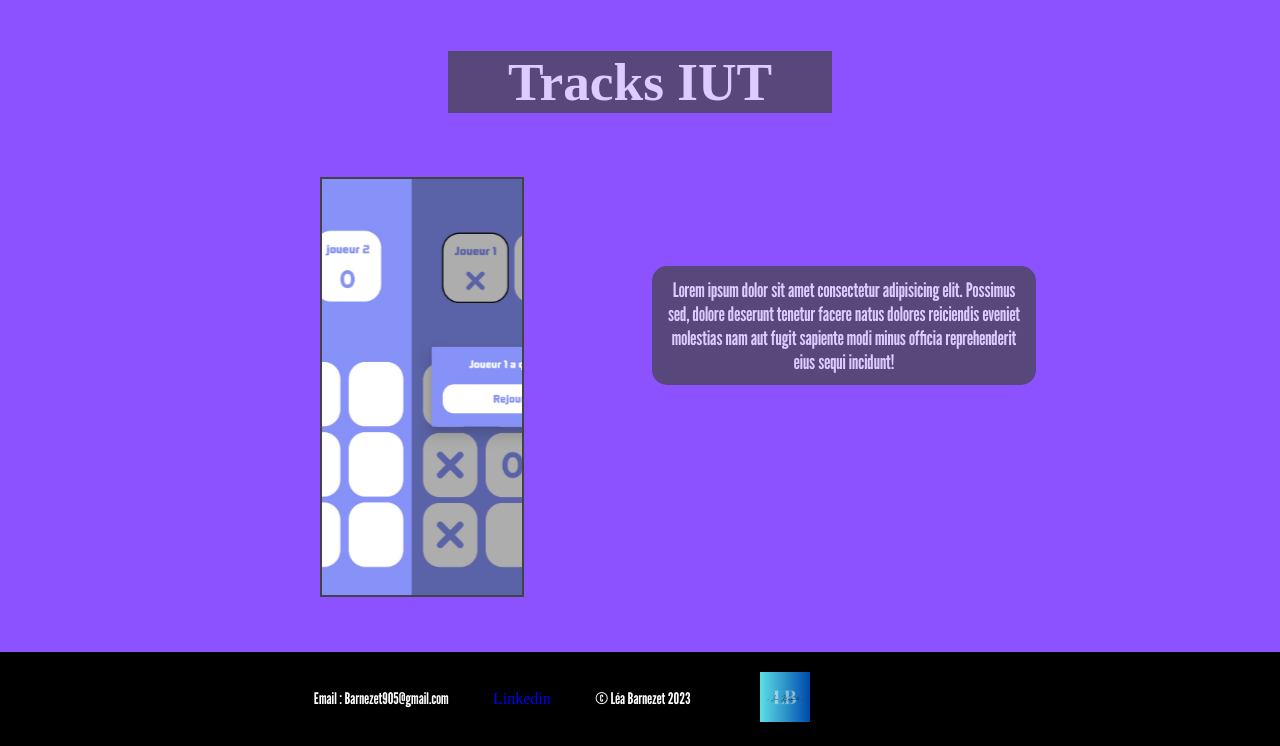
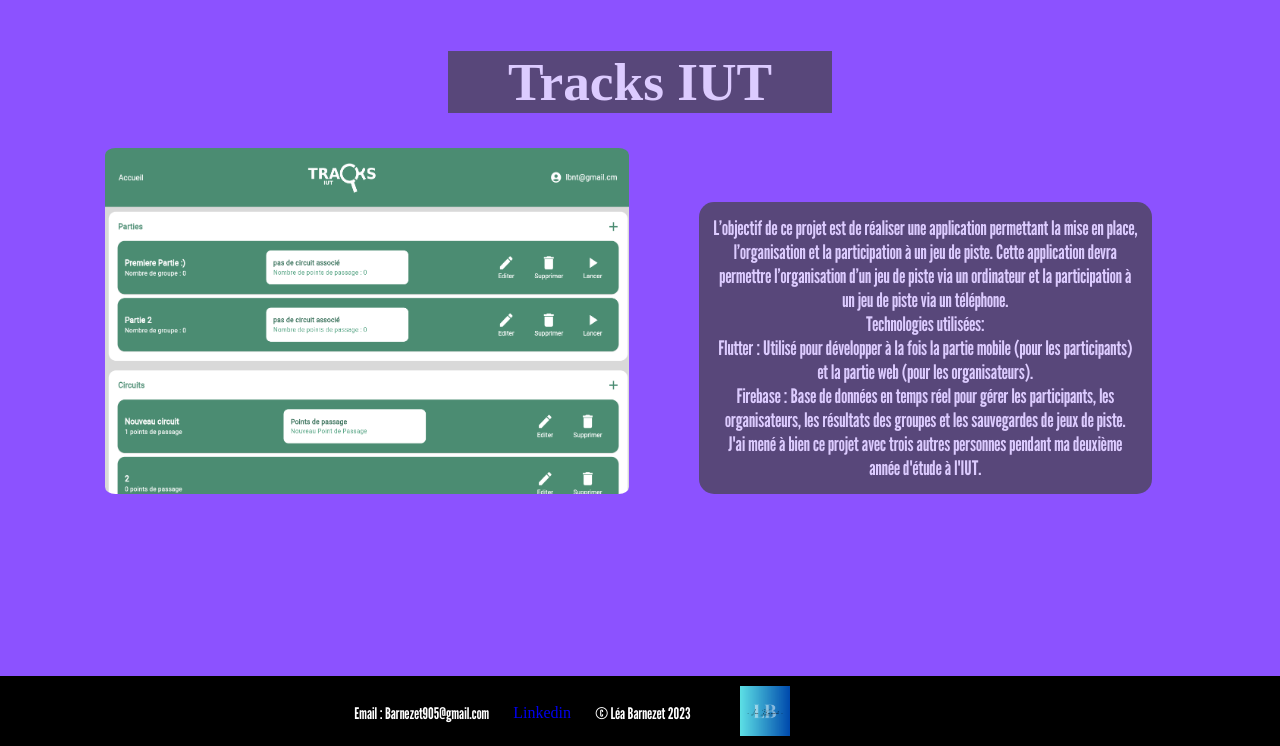
Before and after one commit to lea905/lea905.github.io, a PHP site: page /projets/TracksIUT.php in a window 1280 px wide. Shown: the part 54-800 px from the top of the page. Run offline with PHP 8.4, Linux system fonts and the light colour scheme; some web fonts are replaced.

Commit message:
ajout projet sae

```diff
--- a/Projet.php
+++ b/Projet.php
@@ -56,7 +56,7 @@
                                 class="img-vitrine"></a>
                         <p>Tic Tac Toe</p>
                     </span>
-                    <span><a href="projets/TracksIUT.php" target="_blank"><img src="img/AVenir.avif" alt="#"
+                    <span><a href="projets/TracksIUT.php" target="_blank"><img src="img/ProjetTracksIUT/logo.png" alt="Tracks"
                                 class="img-vitrine"></a>
                         <p>Tracks IUT </p>
                     </span>
--- a/modules/footer.php
+++ b/modules/footer.php
@@ -1,6 +1,5 @@
 <footer>
         <ul>
-
             <li>
                 <p>Email : Barnezet905@gmail.com</p>
             </li>
@@ -10,7 +9,7 @@
                 <p>© Léa Barnezet 2023</p>
             </li>
             <li>
-                <img id="logo_footer" src="img/logo.png" alt="mon logo">
+                <img id="logo_footer" src="../img/logo.png" alt="mon logo">
             </li>
         </ul>
     </footer>
--- a/projets/TracksIUT.php
+++ b/projets/TracksIUT.php
@@ -1,5 +1,5 @@
 <!DOCTYPE html>
-<?php include __DIR__ .'/../modules/head.php' ?>
+<?php include __DIR__ . '/../modules/head.php' ?>
 
 <body id="body_desProjets">
 <div class="loader">
@@ -10,29 +10,32 @@
             <li><a href="/../index.php">Accueil</a></li>
             <li><a href="/../Competences.php">Compétences</a></li>
             <li><a class="actuelle" href="/../Projet.php">Projets</a></li>
-                <li><a href="/cv_FR.pdf"  target="_blank">CV</a> </li>
+            <li><a href="/cv_FR.pdf" target="_blank">CV</a></li>
         </ul>
     </nav>
 </header>
 <main id="main_galery">
     <h1>Tracks IUT</h1>
-        <div id="slideshow_text_projet_Tic">
-            <div id="slideshow_Tic">
-                <div class="image_Tic">
-                    <img src="/img/ProjetTicTacToe/accueil.jpg" alt="accueil">
-                    <img src="/img/ProjetTicTacToe/jeu.jpg" alt="jeu">
-                    <img src="/img/ProjetTicTacToe/gagne.jpg" alt="gagne">
-                    <img src="/img/ProjetTicTacToe/matchNul.jpg" alt="matchNul">
+    <div id="image_text_projet_Tracks">
+        <div class="image_Tracks">
+            <img src="/img/ProjetTracksIUT/web.png" alt="accueilWeb">
         </div>
-            </div>
-            <div class="text_Tic">
+
+        <div class="text_Tracks">
             <p>
-                   Lorem ipsum dolor sit amet consectetur adipisicing elit. Possimus sed, dolore deserunt tenetur facere natus dolores reiciendis eveniet molestias nam aut fugit sapiente modi minus officia reprehenderit eius sequi incidunt!
+                L’objectif de ce projet est de réaliser une application permettant la mise en place, l’organisation et la participation à un jeu de piste. Cette application devra permettre l’organisation d’un jeu de piste via un ordinateur et la participation à un jeu de piste via un téléphone.
+<br>
+                Technologies utilisées:<br>
+                Flutter : Utilisé pour développer à la fois la partie mobile (pour les participants) et la partie web (pour les organisateurs).
+                <br>
+                Firebase : Base de données en temps réel pour gérer les participants, les organisateurs, les résultats des groupes et les sauvegardes de jeux de piste.
+<br>
+                J'ai mené à bien ce projet avec trois autres personnes pendant ma deuxième année d'étude à l'IUT.
             </p>
         </div>
     </div>
 </main>
-    <?php include __DIR__ .'/../modules/footer.php' ?>
+<?php include __DIR__ . '/../modules/footer.php' ?>
 <script src="/../script.js"></script>
 </body>
 
--- a/style.css
+++ b/style.css
@@ -156,6 +156,7 @@ footer {
     color: white;
     margin-top: auto;
     text-align: center;
+    height: 70px;
 }
 
 footer ul {
@@ -163,7 +164,8 @@ footer ul {
 }
 
 footer li {
-    padding: 2%;
+    padding-top: 1%;
+    padding-left: 2%;
     display: inline-block;
     vertical-align: middle;
 
@@ -947,3 +949,29 @@ svg circle:nth-child(2) {
 /*Fin Tic tac toe*/
 
 /*----------------------------------------------------*/
+/*Debut TracksIUT*/
+
+.image_Tracks {
+    display: flex;
+}
+
+.image_Tracks img {
+    border-radius: 2%;
+    width: 75%;
+    margin-left: 15%;
+    margin-top: 5%;
+}
+
+.text_Tracks {
+    margin-top: 7%;
+    padding-right: 10%;
+    width: 70%;
+}
+
+#image_text_projet_Tracks {
+    display: flex;
+}
+
+
+/*Fin TracksIUT*/
+/*----------------------------------------------------*/
```
Also changed, not shown: img/ProjetTracksIUT/logo.png (added), img/ProjetTracksIUT/web.png (added). Lines whose indentation alone changed are shown as unchanged.
